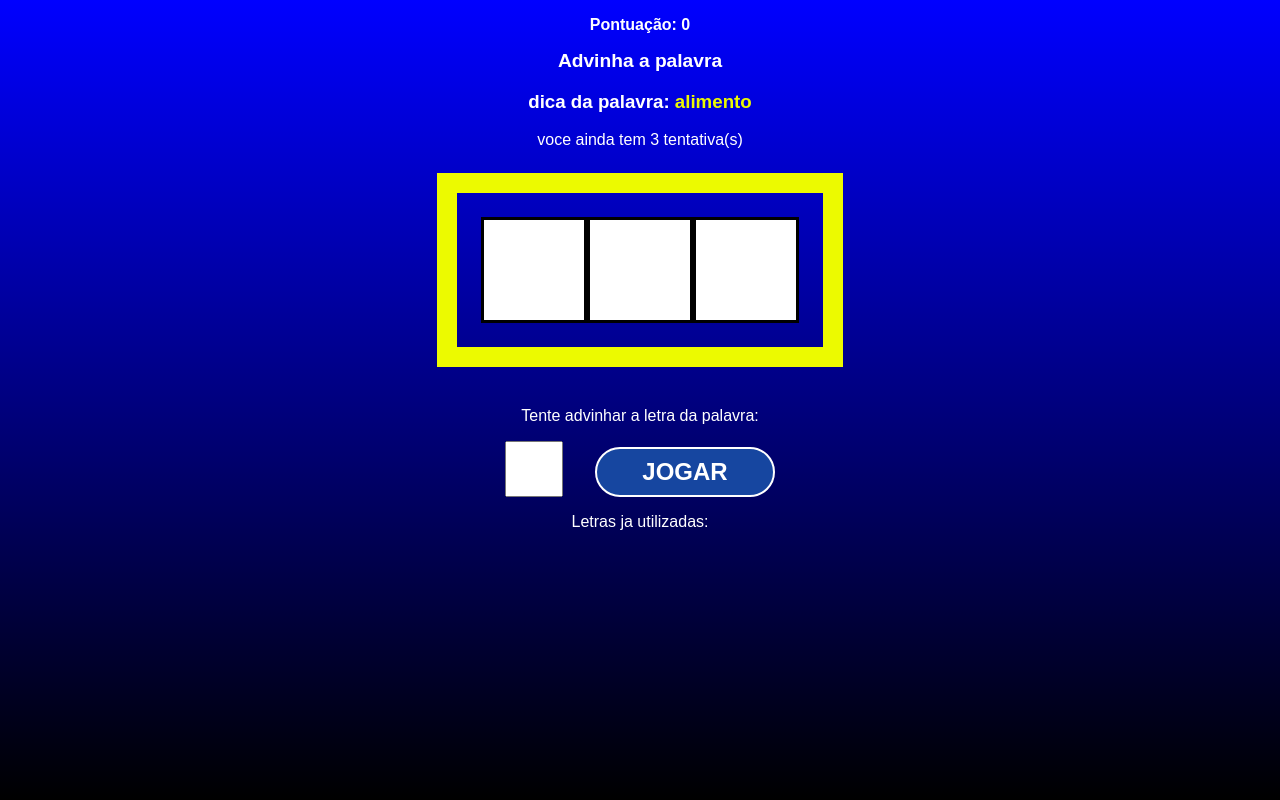
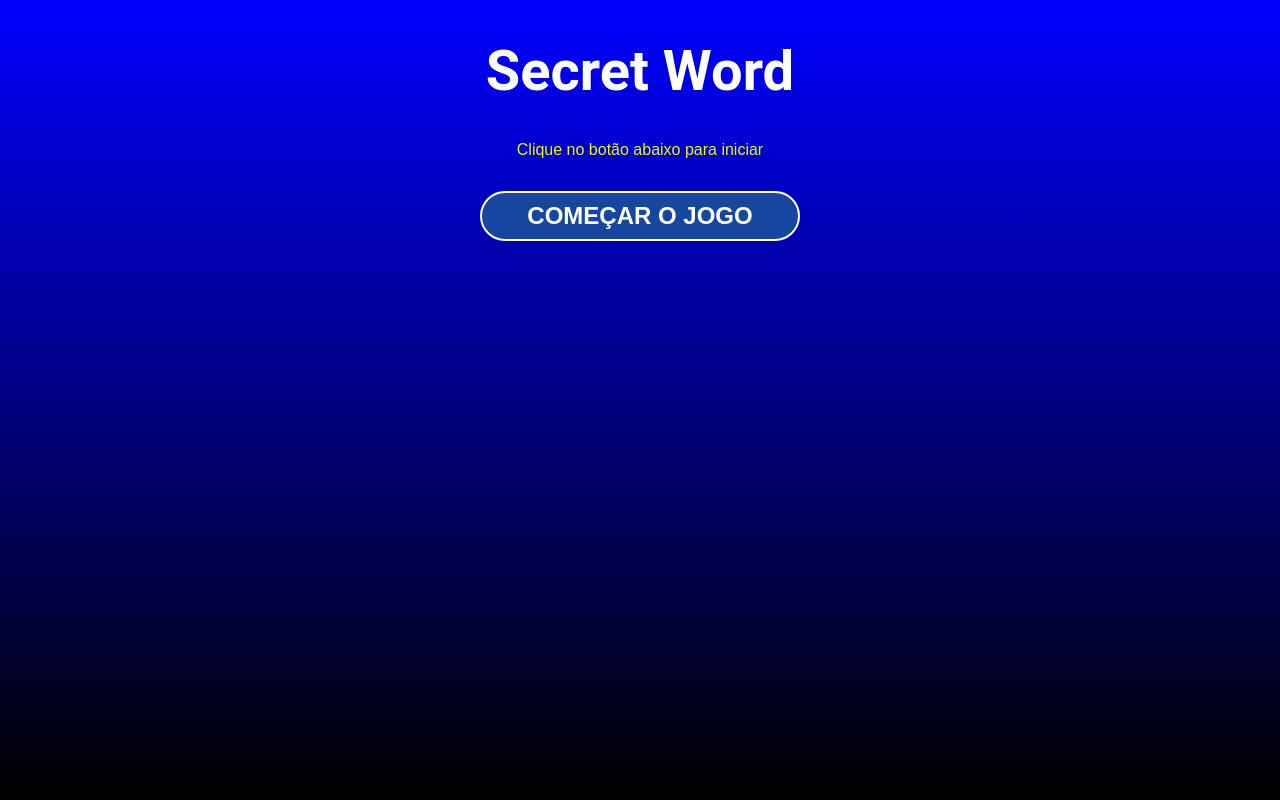
Before and after one commit to ElissonDeSous/SecretWord, a React (Create React App) app: page / in a window 1280 px wide. Built offline with nearby package versions, Linux system fonts and the light colour scheme.

Commit message:
Add files via upload

```diff
--- a/src/App.js
+++ b/src/App.js
@@ -20,7 +20,7 @@
   const [letrasAdivinha,setLetrasAdivinha] = useState([])
   const [letrasErradas, setLetrasErradas] = useState([])
   const [Chances,setChances] = useState(3)
-  const [score , setScore] = useState(-200)
+  const [score , setScore] = useState(0)
 
   const escolhacategory = useCallback( () =>{
     // escolha aleatoria a categoria
@@ -39,7 +39,6 @@
     // criar lista de letras
     let wordLetras = word.split("")
     wordLetras = wordLetras.map((i)=> i.toLowerCase())
-
 
     setEscolhaCategory(category)
     setEscolha(word)
@@ -90,7 +89,7 @@
 
    const Letrasunicas = [...new Set(letras)]
 
-   if(letrasAdivinha.length === Letrasunicas.length)
+   if(letrasAdivinha.length === Letrasunicas.length && gameEstagios === estagios[1].name)
    {
     setScore((actualScore) => (actualScore += 100))
 
@@ -102,7 +101,7 @@
 } ,[letrasAdivinha,letras,StartGame])
   const reiniciar = ()=> {
 
-    setScore(0)
+    setScore()
     setChances(3)
     setEstagio(estagios[0].name)
   }
```
